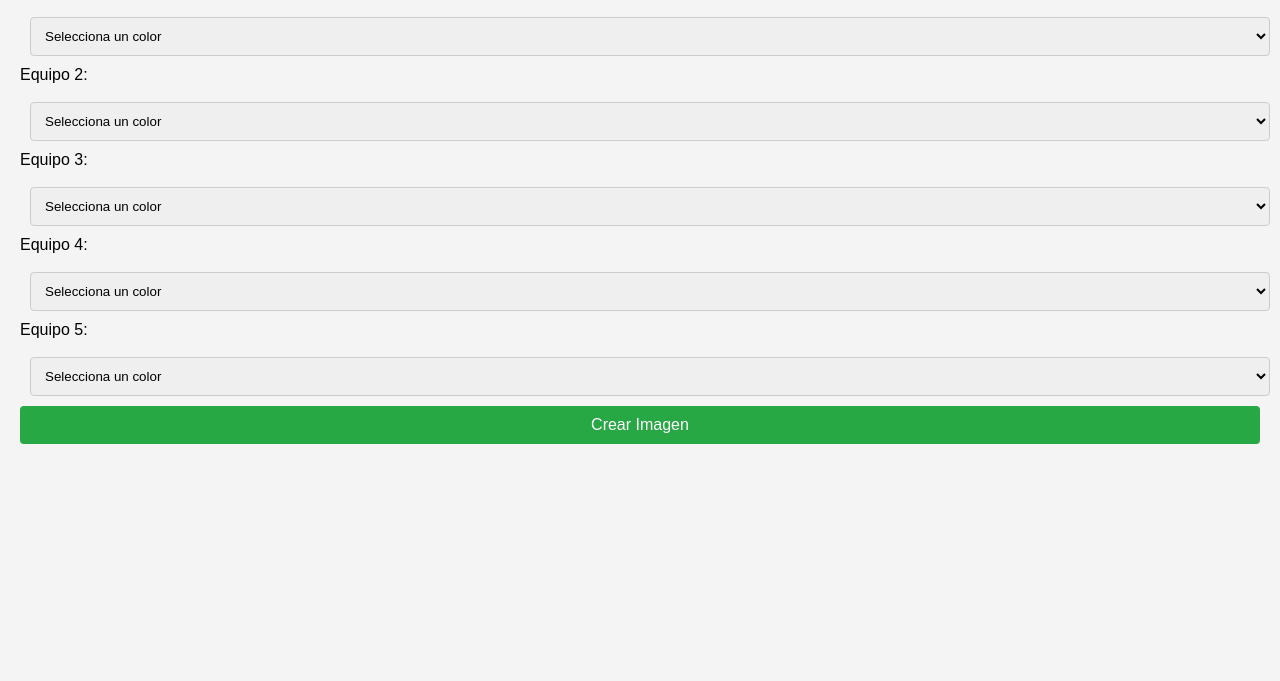
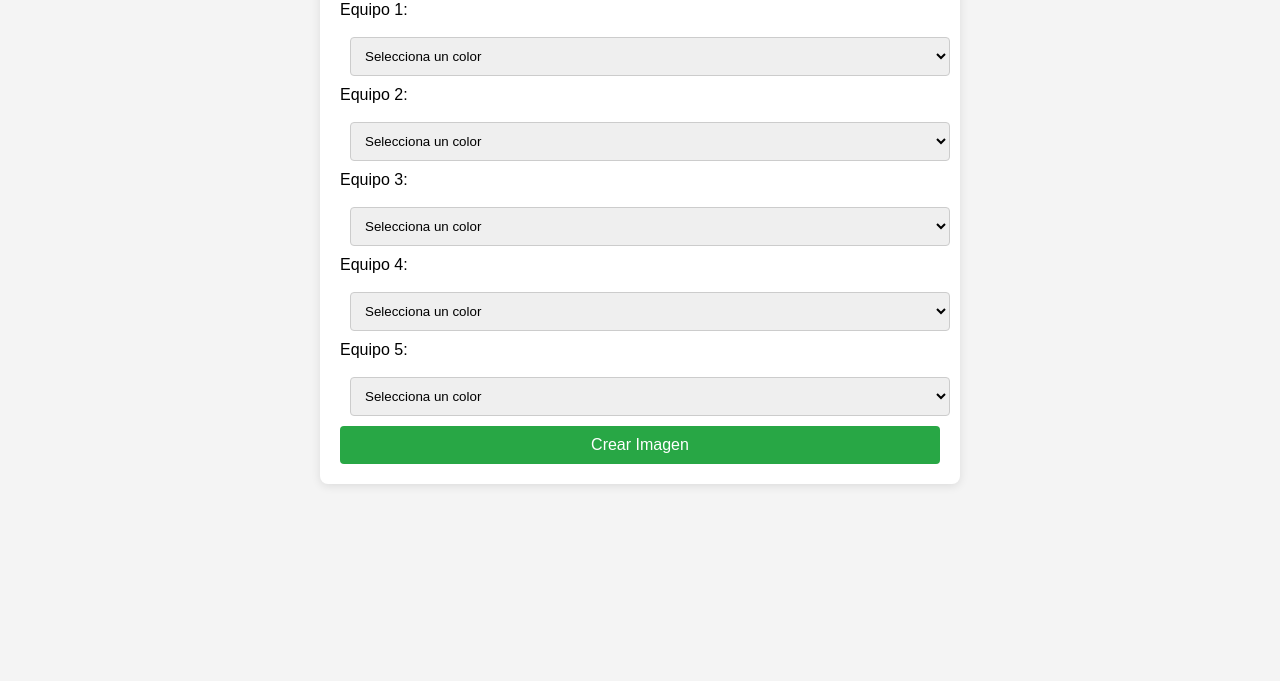
Before and after one commit to JaimeGalvezGT/Encuesta, a plain HTML site: page index.html in a window 1280 px wide. Shown: the part 119-800 px from the top of the page. Drawn offline with Linux system fonts and the light colour scheme.

Commit message:
Update index.html

```diff
--- a/index.html
+++ b/index.html
@@ -7,58 +7,64 @@
     <link rel="stylesheet" href="styles.css">
 </head>
 <body>
+    <div class="container">
         <h1>Selecciona los colores de los equipos</h1>
         <form id="colorForm">
+            <div class="team-selection">
                 <label for="team1">Equipo 1:</label>
                 <select id="team1" onchange="updateSelection(this)">
                     <option value="">Selecciona un color</option>
+                    <option value="orange">Naranja</option>
                     <option value="black">Negro</option>
-            <option value="orange">Naranja</option>
                     <option value="skyblue">Celeste</option>
                     <option value="yellow">Amarillo</option>
                     <option value="fuchsia">Fucsia</option>
                 </select>
-
+            </div>
+            <div class="team-selection">
                 <label for="team2">Equipo 2:</label>
                 <select id="team2" onchange="updateSelection(this)">
                     <option value="">Selecciona un color</option>
+                    <option value="orange">Naranja</option>
                     <option value="black">Negro</option>
-            <option value="orange">Naranja</option>
                     <option value="skyblue">Celeste</option>
                     <option value="yellow">Amarillo</option>
                     <option value="fuchsia">Fucsia</option>
                 </select>
-
+            </div>
+            <div class="team-selection">
                 <label for="team3">Equipo 3:</label>
                 <select id="team3" onchange="updateSelection(this)">
                     <option value="">Selecciona un color</option>
+                    <option value="orange">Naranja</option>
                     <option value="black">Negro</option>
-            <option value="orange">Naranja</option>
                     <option value="skyblue">Celeste</option>
                     <option value="yellow">Amarillo</option>
                     <option value="fuchsia">Fucsia</option>
                 </select>
-
+            </div>
+            <div class="team-selection">
                 <label for="team4">Equipo 4:</label>
                 <select id="team4" onchange="updateSelection(this)">
                     <option value="">Selecciona un color</option>
+                    <option value="orange">Naranja</option>
                     <option value="black">Negro</option>
-            <option value="orange">Naranja</option>
                     <option value="skyblue">Celeste</option>
                     <option value="yellow">Amarillo</option>
                     <option value="fuchsia">Fucsia</option>
                 </select>
-
+            </div>
+            <div class="team-selection">
                 <label for="team5">Equipo 5:</label>
                 <select id="team5" onchange="updateSelection(this)">
                     <option value="">Selecciona un color</option>
+                    <option value="orange">Naranja</option>
                     <option value="black">Negro</option>
-            <option value="orange">Naranja</option>
                     <option value="skyblue">Celeste</option>
                     <option value="yellow">Amarillo</option>
                     <option value="fuchsia">Fucsia</option>
                 </select>
-
+            </div>
             <button type="button" onclick="createImage()">Crear Imagen</button>
         </form>
 
@@ -67,6 +73,7 @@
             <canvas id="canvas"></canvas>
             <button id="downloadBtn" style="display:none;" onclick="downloadImage()">Descargar Imagen</button>
         </div>
+    </div>
 
     <script src="script.js"></script>
 </body>
```
Lines whose indentation alone changed are shown as unchanged.
